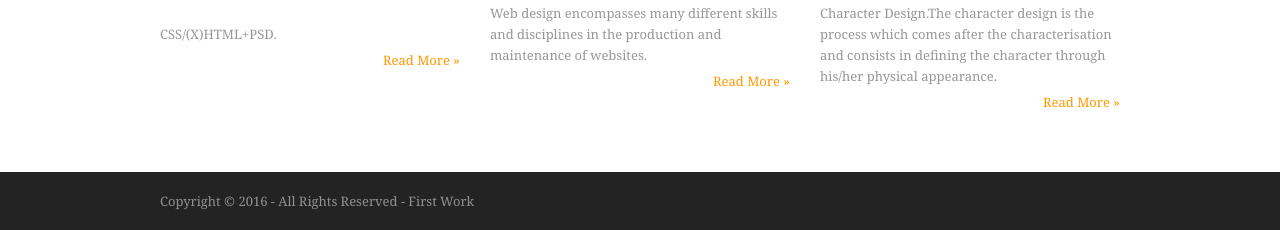
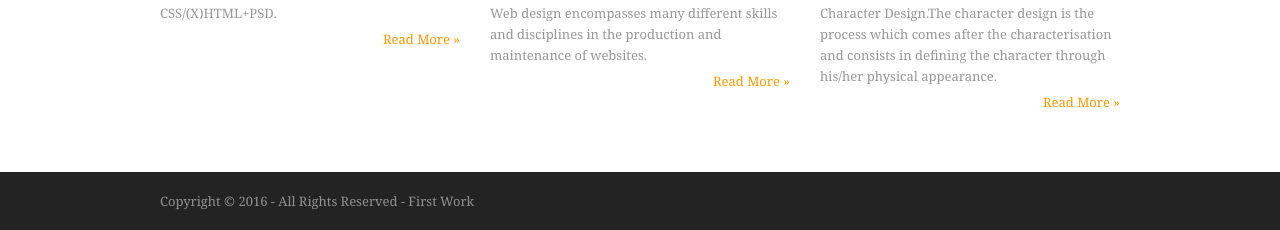
Before and after one commit to GreatBowen/Finaltest, a plain HTML site: page index.html in a window 1280 px wide. Shown: the part 825-1055 px from the top of the page. Drawn offline with Linux system fonts and the light colour scheme.

Commit message:
Update index.html

```diff
--- a/index.html
+++ b/index.html
@@ -52,7 +52,7 @@
         <article>
           <figure><img src="images/prodevelop.jpg" width="32" height="32" alt=""></figure>
           <strong>Program Development</strong>
-          <p><br/>CSS/(X)HTML+PSD.</p>
+          <p>CSS/(X)HTML+PSD.</p>
           <p class="more"><a href="#">Read More &raquo;</a></p>
         </article>
 
```
